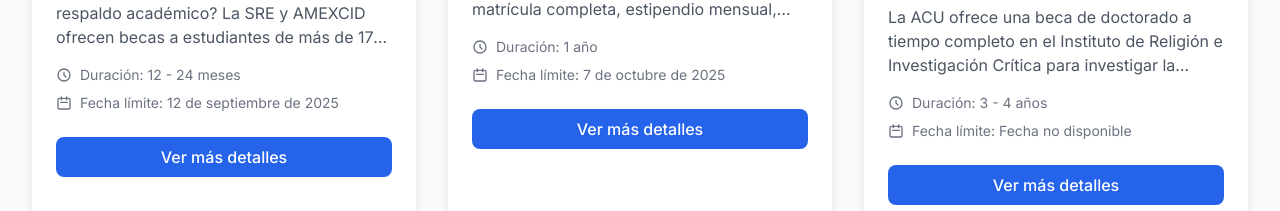
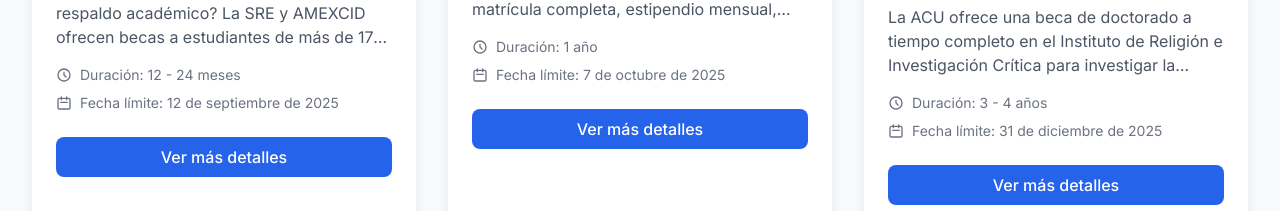
Before and after one commit to Oportunidades-Globales/oportunidades-globales, a React (Create React App) app: page / in a window 1280 px wide. Shown: the part 2063-2274 px from the top of the page. Built offline with nearby package versions, Linux system fonts and the light colour scheme.

Commit message:
Corregir fecha límite de oportunidad 6 - cambiar texto por fecha válida

```diff
--- a/src/data/oportunidades.js
+++ b/src/data/oportunidades.js
@@ -300,7 +300,7 @@ export const oportunidades = [
     sitioWeb: "https://www.acu.edu.au/research-and-enterprise/graduate-research-school/scholarships/translation-and-transformation-in-late-antiquity",
     pais: "Australia",
     duracion: "3 - 4 años",
-    fechaLimite: "Abierto hasta adjudicación",
+    fechaLimite: "2025-12-31",
     imagenes: [
       "https://live.staticflickr.com/8214/8266916214_ca42c6706d_b.jpg",
       "https://upload.wikimedia.org/wikipedia/commons/5/5a/Acu-rome-italy.jpg",
```
